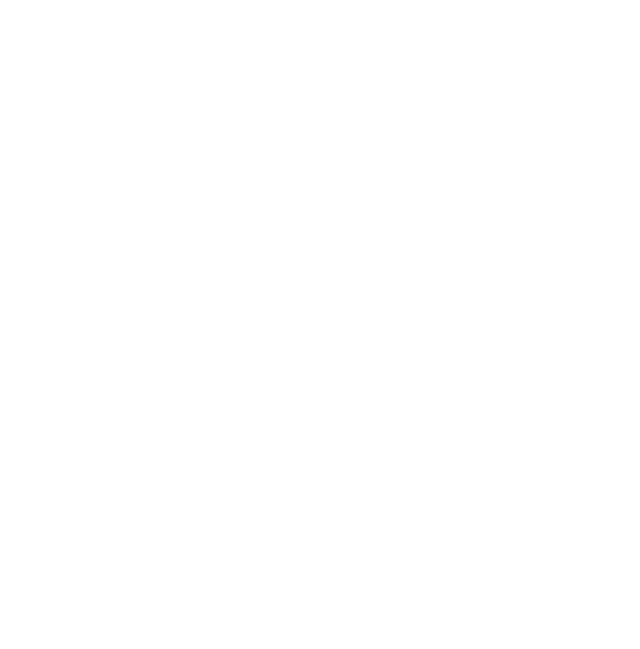
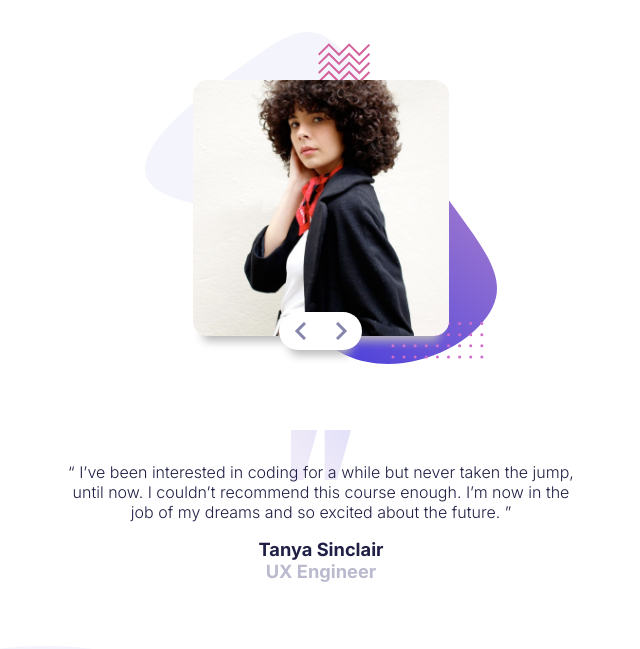
Before and after one commit to teo-goulois/challenge-4, a plain HTML site: page index.html in a window 768 px wide. Shown: the whole page, without its empty margins (63-703 px from the left). Drawn offline with Linux system fonts and the light colour scheme.

Commit message:
final state  Please enter the commit message for your changes. Lines starting

```diff
--- a/index.html
+++ b/index.html
@@ -4,6 +4,9 @@
   <meta charset="UTF-8">
   <meta name="viewport" content="width=device-width, initial-scale=1.0"> <!-- displays site properly based on user's device -->
 
+
+  <link rel="preconnect" href="https://fonts.gstatic.com">
+<link href="https://fonts.googleapis.com/css2?family=Inter:wght@300;500;700&display=swap" rel="stylesheet">
   <link rel="icon" type="image/png" sizes="32x32" href="./images/favicon-32x32.png">
   <link rel="stylesheet" href="style.css">
   <title>Frontend Mentor | Coding Bootcamp Testimonials Slider</title>
@@ -15,6 +18,40 @@
   </style>
 </head>
 <body>
+
+  <main>
+    <section class="bg">
+      <div id="texte1" class="container-texte">
+
+        <div class="texte1"><p>“ I’ve been interested in coding for a while but never taken the jump, until now.
+          I couldn’t recommend this course enough. I’m now in the job of my dreams and so
+          excited about the future. ”</p></div>
+        <div class="name1"><h1>Tanya Sinclair</h1><h2>UX Engineer</h2></div>
+
+      </div>
+      <div id="texte2" class="container-texte">
+
+        <div class="texte1"><p>“ If you want to lay the best foundation possible I’d recommend taking this course.
+          The depth the instructors go into is incredible. I now feel so confident about
+          starting up as a professional developer. ”</p></div>
+        <div class="name1"><h1>
+          John Tarkpor
+          </h1><h2>Junior Front-end Developer</h2></div>
+
+      </div>
+
+      <div class="container-img">
+
+        <img id="photo" src="images/image-tanya.jpg" class="img-user">
+        <div class="btn">
+          <button id="btnBackward" class="btn-left" >
+          <button id="btnForward" class="btn-right"></button>
+        </div>
+      </div>
+
+      <script src="main.js"></script>
+    </section>
+  </main>
 <!--
   “ I’ve been interested in coding for a while but never taken the jump, until now.
   I couldn’t recommend this course enough. I’m now in the job of my dreams and so
--- /dev/null
+++ b/main.js
@@ -0,0 +1,32 @@
+var img_array = ['/images/image-tanya.jpg',
+    '/images/image-john.jpg'];
+
+let imgPointer = 0;
+function myForward()
+{
+    const photo = document.getElementById('photo');
+    console.log('test')
+    imgPointer++;
+    if(imgPointer >= img_array.length) imgPointer = 0;
+    photo.src = img_array[imgPointer];
+    console.log(imgPointer)
+
+
+    texte1.style = (imgPointer === 0 ?  "display:block;": "display:none;");
+
+    texte2.style = (imgPointer === 1 ?  "display:block;": "display:none;");
+}
+
+function myBackward() {
+    console.log(photo)
+    imgPointer++;
+    if(imgPointer >= img_array.length) imgPointer = 0;
+    photo.src = img_array[imgPointer];
+    texte1.style = (imgPointer === 0 ?  "display:block;": "display:none;");
+
+    texte2.style = (imgPointer === 1 ?  "display:block;": "display:none;");
+
+}
+
+document.getElementById('btnForward').addEventListener('click', myForward);
+document.getElementById('btnBackward').addEventListener('click', myBackward);
--- a/style.scss
+++ b/style.scss
@@ -0,0 +1,194 @@
+$Dark-Blue: hsl(240, 38%, 20%);
+$Grayish-Blue: hsl(240, 18%, 77%);
+
+* {
+    margin: 0;
+    padding: 0;
+    box-sizing: border-box;
+}
+
+html {
+    font-family: 'Inter', sans-serif;
+    font-size: 32px;
+    color: $Dark-Blue;
+}
+
+.bg {
+    display: flex;
+    align-items: center;
+    justify-content: center;
+    overflow: hidden;
+    height: 100vh;
+    background: url(/images/pattern-curve.svg) no-repeat fixed left bottom;
+}
+
+
+.container-texte {
+    z-index: 2;
+    //border: 1px solid hsl(240, 38%, 20%);
+    display: block;
+    overflow: visible;
+    background: url(/images/pattern-quotes.svg) no-repeat;
+    background-size: 120px 90px;
+    background-position: 40% top;
+    padding-top: 1.5rem;
+    padding-left: 2rem;
+}
+#texte2 {
+    display:none;
+}
+.texte1 {
+    z-index: 2;
+    display: block;
+    font-weight: 300;
+    margin-right: -3.5rem;
+}
+
+.name1 {
+    font-size: 0.38em;
+    display: inline-flex;
+
+    h1 {
+        //padding-right: 20px;
+        color: $Dark-Blue;
+    }
+
+    h2 {
+        margin-left: 10px;
+        color: $Grayish-Blue;
+    }
+}
+
+.container-img {
+    z-index: 1;
+    margin-top: 1rem;
+    //border:1px solid gold;
+    background: url(/images/pattern-bg.svg) no-repeat;
+    background-size: contain;
+    margin-right: 2rem;
+
+}
+
+.img-user {
+    margin: 1.5rem;
+    width: 15rem;
+    height: 15rem;
+    border-radius: 15px;
+    box-shadow: 0 15px 10px -10px rgb(185, 184, 184);
+
+}
+
+.pattern {
+    position: absolute;
+    z-index: -2;
+}
+
+.btn {
+    overflow: hidden;
+    z-index: 3;
+    position: absolute;
+    bottom: 2.9rem;
+    right: 15rem;
+    width: 2.6rem;
+    height: 1.2rem;
+    background-color: white;
+    border-radius: 20px;
+    box-shadow: 0 15px 10px -10px rgb(185, 184, 184);
+}
+
+.btn-left {
+    background: url(/images/icon-prev.svg) no-repeat center;
+
+}
+.btn-right {
+
+    background: url(/images/icon-next.svg) no-repeat center;
+
+}
+.btn-right, .btn-left {
+    cursor: pointer;
+    position: relative;
+    width: 50%;
+    height: 100%;
+    text-decoration: none;
+    border: none;
+    outline: none;
+    overflow: hidden;
+
+}
+.btn-left:hover, .btn-right:hover {
+    overflow: hidden;
+    border: none;
+    background-color: rgb(216, 216, 216);
+}
+
+@media screen and (max-width: 1024px) {
+    .bg {
+        overflow: visible;
+        display: flex;
+        flex-direction: column-reverse;
+        justify-content: flex-end;
+        align-items: center;
+    }
+    .container-img {
+        margin-right: 0;
+    }
+
+    .img-user {
+        margin: 1.5rem;
+        width: 8rem;
+        height: 8rem;
+    }
+    .container-texte {
+
+        padding-top: 0;
+        padding-left: 0;
+        padding: 1rem 1rem;
+        margin: 0;
+        background-size: 60px;
+        background-position: 50% top ;
+        padding-top: 1rem;
+    }
+
+    .texte1 {
+        text-align: center;
+        margin-right: 0;
+        font-size: 0.5rem;
+        padding-bottom: 0.5rem;
+    }
+    .name1 {
+        display: inline;
+        justify-content: center;
+        text-align: center;
+
+
+    }
+
+    .name1 h2 {
+
+        margin-left: 0;
+
+    }
+
+    .btn {
+        position: relative;
+        bottom: 2.5rem;
+       // left: 45%;
+        right: -38%;
+ }
+
+
+}
+@media screen and (min-width: 445px){
+
+.container-texte {
+
+    padding-top: 0;
+    padding-left: 0;
+    padding: 2rem 4rem;
+    margin: 0;
+    background-size: 60px;
+    background-position: 50% top ;
+    padding-top: 1rem;
+}
+}
```
Also changed, not shown: script.js (deleted), style.css, 1 other file.
